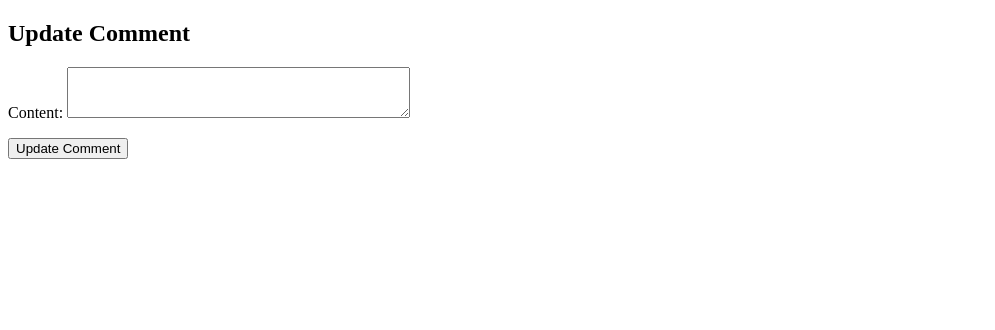
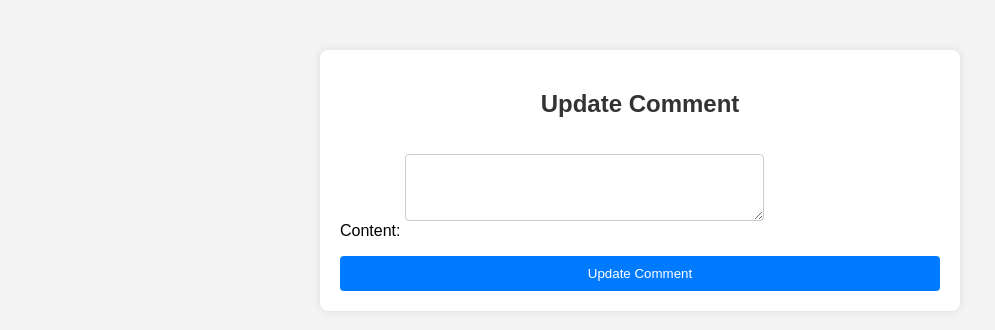
Before and after one commit to abdullahashraf12/BlogSite, a Django app: template BlogSite/templates/update_comment.html in a window 1280 px wide. Shown: the top 330 px of the page, without its empty margins (0-995 px from the left). Run offline with Django 5.2, Linux system fonts and the light colour scheme; the template is opened without the code that fills it: values that come from a table or form of the project are taken from there, others are empty.

Commit message:
Fix UI Update Comment

```diff
--- a/BlogSite/templates/update_comment.html
+++ b/BlogSite/templates/update_comment.html
@@ -1,19 +1,65 @@
-<!-- update_comment.html -->
-
 <!DOCTYPE html>
 <html lang="en">
 <head>
     <meta charset="UTF-8">
     <meta name="viewport" content="width=device-width, initial-scale=1.0">
     <title>Update Comment</title>
-    <!-- Include any necessary CSS files or stylesheets -->
+    <style>
+        body {
+            font-family: Arial, sans-serif;
+            background-color: #f4f4f4;
+            margin: 0;
+            padding: 0;
+        }
+        .container {
+            max-width: 600px;
+            margin: 50px auto;
+            padding: 20px;
+            background-color: #fff;
+            border-radius: 8px;
+            box-shadow: 0 0 10px rgba(0, 0, 0, 0.1);
+        }
+        h2 {
+            text-align: center;
+            color: #333;
+        }
+        form {
+            display: flex;
+            flex-direction: column;
+        }
+        .form-control {
+            margin-bottom: 15px;
+            padding: 10px;
+            border: 1px solid #ccc;
+            border-radius: 4px;
+            resize: vertical;
+        }
+        button {
+            padding: 10px 15px;
+            background-color: #007BFF;
+            color: #fff;
+            border: none;
+            border-radius: 4px;
+            cursor: pointer;
+        }
+        button:hover {
+            background-color: #0056b3;
+        }
+        .message {
+            margin-bottom: 10px;
+            padding: 10px;
+            border: 1px solid #ddd;
+            background-color: #f9f9f9;
+            border-radius: 4px;
+        }
+    </style>
 </head>
 <body>
     {% if messages %}
     {% for message in messages %}
-        <div>{{ message }}</div>
+        <div class="message">{{ message }}</div>
     {% endfor %}
-{% endif %}
+    {% endif %}
     <div class="container">
         <h2>Update Comment</h2>
         <form method="post">
```
Also changed, not shown: BlogSite/db.sqlite3, 1 other file.
